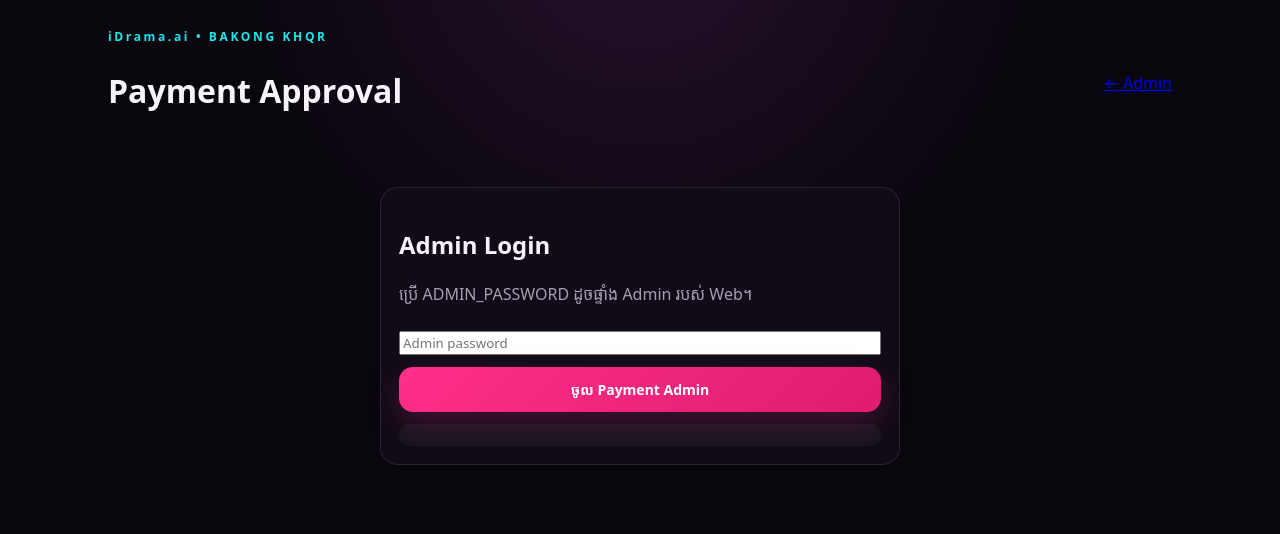
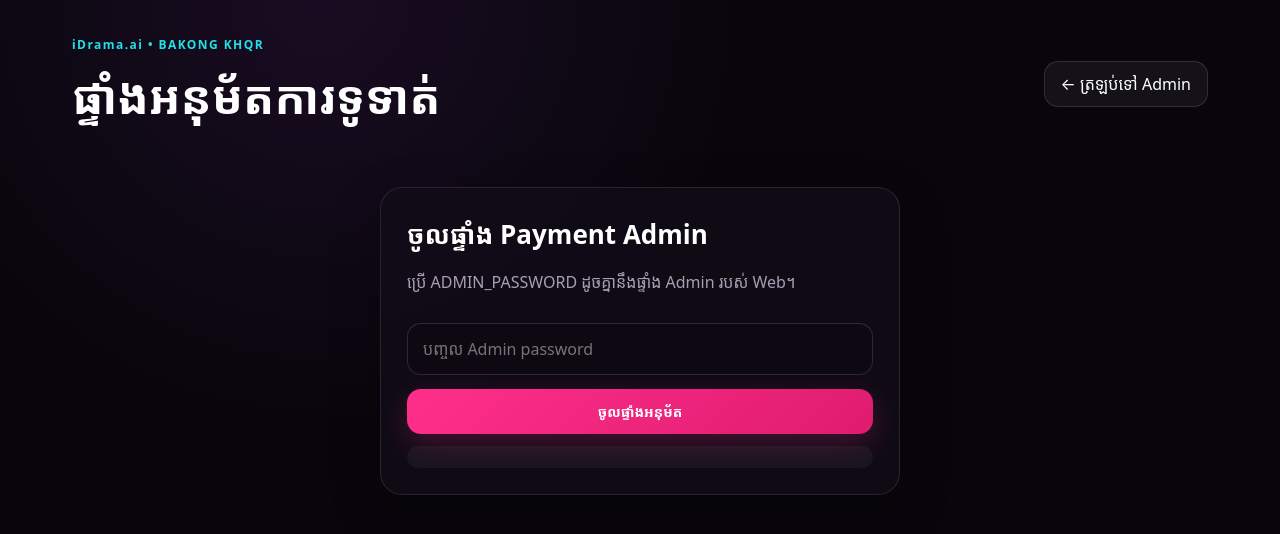
Before and after one commit to lensbykai-bit/iDramame, a website: page public/payments-admin.html in a window 1280 px wide. Drawn offline with Linux system fonts and the light colour scheme; a web font is replaced by a local one.

Commit message:
Polish payment admin UI and Khmer text

```diff
--- a/public/payments-admin.html
+++ b/public/payments-admin.html
@@ -10,30 +10,40 @@
   <link rel="stylesheet" href="/admin-dashboard.css" />
   <link rel="stylesheet" href="/kantumruy.css" />
   <style>
-    .pay-admin{max-width:1100px;margin:0 auto;padding:28px 18px 70px}.pay-head{display:flex;justify-content:space-between;align-items:center;gap:12px;flex-wrap:wrap;margin-bottom:20px}.pay-login,.pay-card{background:rgba(18,13,24,.92);border:1px solid rgba(255,255,255,.1);border-radius:18px;padding:18px}.pay-login{max-width:520px;margin:50px auto}.pay-login input{width:100%;margin:10px 0 12px}.pay-grid{display:grid;gap:12px}.pay-card{display:grid;grid-template-columns:1.4fr .8fr .8fr;gap:14px;align-items:center}.pay-actions{display:flex;gap:8px;flex-wrap:wrap}.pay-status{font-weight:700}.pay-status.awaiting_review{color:#ffd66b}.pay-status.paid{color:#7df6a4}.pay-status.rejected{color:#ff8484}.pay-status.pending{color:#b8b8c7}.admin-btn{border:0;border-radius:12px;padding:10px 13px;font-weight:700;cursor:pointer}.approve{background:#22c55e;color:#06150a}.reject{background:#ef4444;color:#fff}.refresh{background:#fff;color:#111}.muted-small{opacity:.68;font-size:12px}@media(max-width:760px){.pay-card{grid-template-columns:1fr}.pay-actions{justify-content:flex-start}}
+    body{background:radial-gradient(circle at 25% 0%,rgba(87,34,113,.22),transparent 34%),#08060c;color:#fff;min-height:100vh}
+    .pay-admin{max-width:1180px;margin:0 auto;padding:36px 22px 80px}
+    .pay-head{display:flex;justify-content:space-between;align-items:center;gap:16px;flex-wrap:wrap;margin-bottom:26px}
+    .pay-title h1{font-size:clamp(30px,4vw,46px);margin:8px 0 0}.pay-title .eyebrow{color:#20e0e8;letter-spacing:.12em;font-weight:800}
+    .back-admin{display:inline-flex;align-items:center;gap:8px;text-decoration:none;color:#fff;border:1px solid rgba(255,255,255,.12);background:rgba(255,255,255,.05);padding:11px 16px;border-radius:14px}
+    .pay-login,.pay-card,.orders-panel{background:rgba(17,12,23,.92);border:1px solid rgba(255,255,255,.10);box-shadow:0 18px 50px rgba(0,0,0,.25)}
+    .pay-login{max-width:520px;margin:55px auto;border-radius:22px;padding:26px}.pay-login h2{margin:0 0 8px;font-size:26px}.pay-login input{box-sizing:border-box;width:100%;margin:14px 0 14px;border-radius:14px;border:1px solid rgba(255,255,255,.13);background:#0d0912;color:#fff;padding:14px 15px;font-size:16px;outline:none}.pay-login input:focus{border-color:#20e0e8;box-shadow:0 0 0 3px rgba(32,224,232,.12)}
+    .orders-panel{border-radius:24px;padding:22px}.orders-toolbar{display:flex;align-items:center;justify-content:space-between;gap:14px;flex-wrap:wrap;margin-bottom:18px}.orders-toolbar h2{margin:0 0 6px;font-size:29px}.orders-toolbar p{margin:0;opacity:.72}
+    .pay-grid{display:grid;gap:14px}.pay-card{border-radius:18px;padding:18px 20px;display:grid;grid-template-columns:minmax(0,1.5fr) .7fr .8fr;gap:16px;align-items:center}.pay-card strong{font-size:18px}.pay-actions{display:flex;gap:9px;flex-wrap:wrap;justify-content:flex-end}.pay-status{font-weight:800;margin-top:5px}.pay-status.awaiting_review{color:#ffd66b}.pay-status.paid{color:#7df6a4}.pay-status.rejected{color:#ff8d8d}.pay-status.pending{color:#b8b8c7}.admin-btn{border:0;border-radius:12px;padding:11px 15px;font-weight:800;cursor:pointer}.admin-btn:disabled{opacity:.55;cursor:not-allowed}.approve{background:#27d467;color:#06150a}.reject{background:#ef4444;color:#fff}.refresh{background:#fff;color:#111;min-width:110px}.muted-small{opacity:.62;font-size:12px;line-height:1.7}.empty-note{grid-column:1/-1;text-align:center;padding:30px 16px;color:#d5ccdc}.manual-note{display:flex;gap:10px;align-items:flex-start;margin-top:18px;padding:14px 16px;border-radius:14px;background:rgba(255,214,107,.08);border:1px solid rgba(255,214,107,.18);color:#f2e7bf}.status{line-height:1.7}
+    @media(max-width:760px){.pay-admin{padding:22px 14px 60px}.pay-card{grid-template-columns:1fr}.pay-actions{justify-content:flex-start}.orders-panel{padding:16px}.pay-head{align-items:flex-start}.refresh{width:100%}}
   </style>
 </head>
 <body>
   <main class="pay-admin">
     <div class="pay-head">
-      <div><div class="eyebrow">iDrama.ai • BAKONG KHQR</div><h1>Payment Approval</h1></div>
-      <a class="secondary-btn" href="/admin.html">← Admin</a>
+      <div class="pay-title"><div class="eyebrow">iDrama.ai • BAKONG KHQR</div><h1>ផ្ទាំងអនុម័តការទូទាត់</h1></div>
+      <a class="back-admin" href="/admin.html">← ត្រឡប់ទៅ Admin</a>
     </div>
 
     <section id="loginBox" class="pay-login">
-      <h2>Admin Login</h2>
-      <p class="muted">ប្រើ ADMIN_PASSWORD ដូចផ្ទាំង Admin របស់ Web។</p>
-      <input id="adminPassword" type="password" autocomplete="current-password" placeholder="Admin password" />
-      <button id="loginBtn" class="primary-btn" style="width:100%">ចូល Payment Admin</button>
+      <h2>ចូលផ្ទាំង Payment Admin</h2>
+      <p class="muted">ប្រើ ADMIN_PASSWORD ដូចគ្នានឹងផ្ទាំង Admin របស់ Web។</p>
+      <input id="adminPassword" type="password" autocomplete="current-password" placeholder="បញ្ចូល Admin password" />
+      <button id="loginBtn" class="primary-btn" style="width:100%">ចូលផ្ទាំងអនុម័ត</button>
       <div id="loginStatus" class="status" style="margin-top:12px"></div>
     </section>
 
-    <section id="ordersBox" hidden>
-      <div class="pay-head">
-        <div><h2>KHQR Orders</h2><p class="muted">Approve តែបន្ទាប់ពីអ្នកបានពិនិត្យប្រាក់ចូល Bakong រួច។</p></div>
-        <button id="refreshBtn" class="admin-btn refresh">↻ Refresh</button>
+    <section id="ordersBox" class="orders-panel" hidden>
+      <div class="orders-toolbar">
+        <div><h2>ការបញ្ជាទិញ KHQR</h2><p>ចុច Approve តែបន្ទាប់ពីអ្នកបានពិនិត្យថាប្រាក់ចូល Bakong រួចរាល់។</p></div>
+        <button id="refreshBtn" class="admin-btn refresh">↻ ផ្ទុកឡើងវិញ</button>
       </div>
-      <div id="orders" class="pay-grid"></div>
+      <div class="manual-note"><span>🛡️</span><span>ប្រព័ន្ធនេះប្រើការអនុម័តដោយ Admin។ អតិថិជនមិនត្រូវបាន Unlock ដោយស្វ័យប្រវត្តិពីផ្ទាំងនេះទេ។</span></div>
+      <div id="orders" class="pay-grid" style="margin-top:16px"></div>
     </section>
   </main>
 
```
